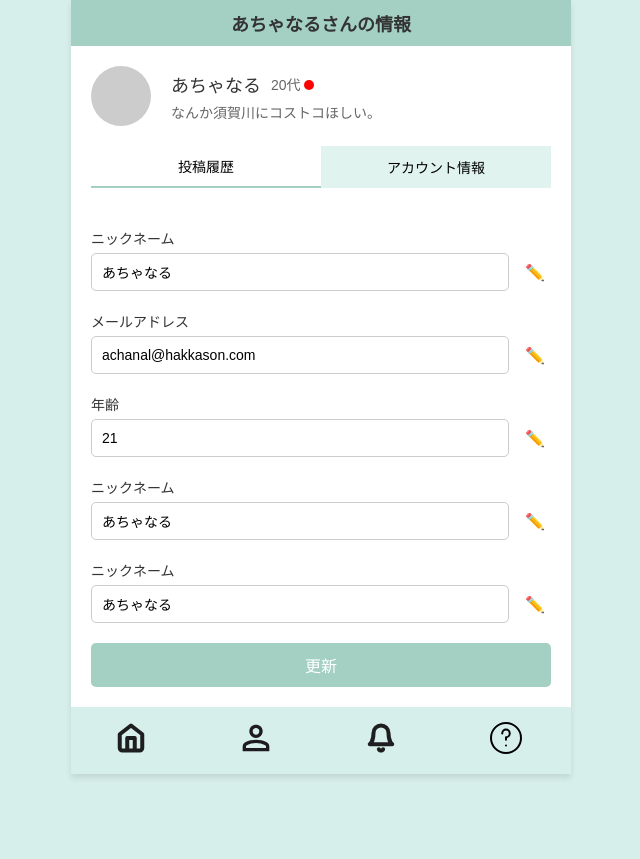
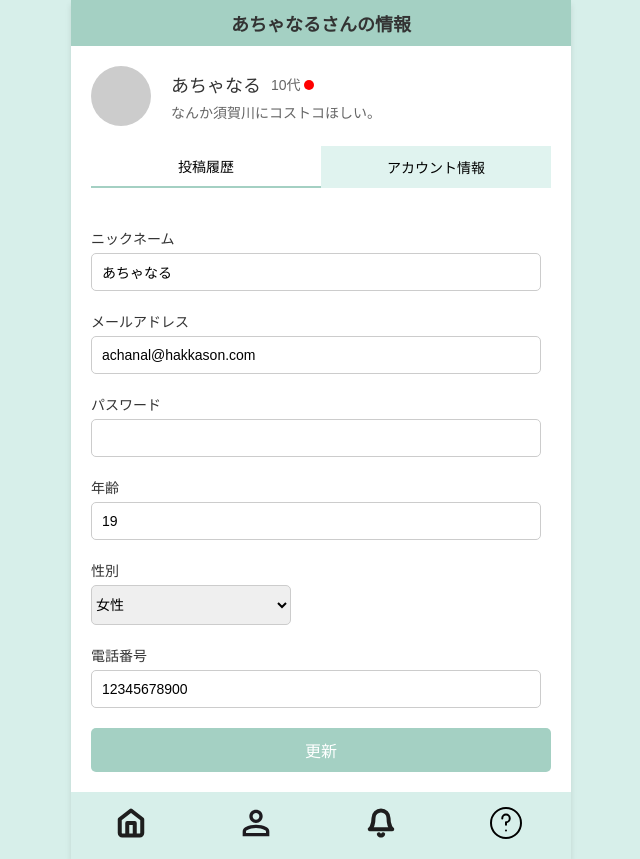
Before and after one commit to bo-cho/Hackathon, a plain HTML site: page HTML/accountinfo.html in a window 1280 px wide. Shown: the whole page, without its empty margins (319-959 px from the left). Before the commit the page ends 800 px from the top, so only its background shows below. Drawn offline with Linux system fonts and the light colour scheme.

Commit message:
パターン設定・ボタン消去など
accoun_infoブランチがおかしいので改めて作成

```diff
--- a/CSS/accountinfo.css
+++ b/CSS/accountinfo.css
@@ -104,6 +104,16 @@ label {
     font-size: 14px;
 }
 
+select {
+    display: block;
+    margin-bottom: 5px;
+    font-size: 14px;
+    width: 200px;
+    height: 40px;
+    border: 1px solid #ccc;
+    border-radius: 5px;
+}
+
 .input-group {
     display: flex;
     align-items: center;
@@ -116,14 +126,6 @@ input {
     border: 1px solid #ccc;
     border-radius: 5px;
     margin-right: 10px;
-}
-
-.edit-btn {
-    background: none;
-    border: none;
-    cursor: pointer;
-    font-size: 16px;
-    color: #666;
 }
 
 .update-btn {
--- a/CSS/signup.css
+++ /dev/null
@@ -1,72 +0,0 @@
-@charset "UTF-8";
-
-* {
-    padding: 0;
-    margin: 0;
-    box-sizing: border-box;
-}
-
-body{
-    font-family: Arial,sans-serif;
-    font-size: 16px;
-    color: #000000;
-    line-height: 1;
-    background-color: #ffffff;
-}
-
-header {
-    background-color: #8ac5c5;
-    width: 100%;
-    height: 50px;
-    margin: 0px;
-}
-
-.signup {
-    width: 930px;
-    max-width: 90%;
-    margin-top: 20px;
-    margin-left: auto;
-    margin-right: auto;
-    background-color: #bddbdb;
-}
-
-h1 {
-    text-align: center;
-    font-size: 16px;
-    margin: 10px 0 10px 0;
-}
-
-input {
-    margin-bottom: 10px;
-    padding: 10px;
-}
-
-input::before {
-    content: '';
-    position: absolute;
-    left: 10px;
-    top: 50%;
-    transform: translateY(-50%);
-    width: 20px;
-    height: 20px;
-    background-color: #8ac5c5;
-    border-radius: 3px;
-}
-
-.surname,.age {
-    margin-right: 5px;
-}
-
-.signup-btn {
-    display: flex;
-    justify-content: center;
-    align-items: center;
-    height: 60px;
-    width: 200px;
-    border-radius: 100px;
-    background-color: #8ac5c5;
-    color: #ffffff;
-    text-align: center;
-    border: none;
-    margin-bottom: 25px;
-}
--- a/HTML/accountinfo.html
+++ b/HTML/accountinfo.html
@@ -15,7 +15,7 @@
             <div class="profile-info">
                 <div class="avatar"></div>
                 <div class="details">
-                    <p class="name">あちゃなる <span class="age">20代 <span class="status-dot"></span></span></p>
+                    <p class="name">あちゃなる <span class="age">10代 <span class="status-dot"></span></span></p>
                     <p class="bio">なんか須賀川にコストコほしい。</p>
                 </div>
             </div>
@@ -29,36 +29,40 @@
                 <label for="nickname">ニックネーム</label>
                 <div class="input-group">
                     <input type="text" id="nickname" value="あちゃなる">
-                    <button type="button" class="edit-btn">✏️</button>
                 </div>
             </div>
             <div class="form-group">
                 <label for="email">メールアドレス</label>
                 <div class="input-group">
                     <input type="email" id="email" value="achanal@hakkason.com">
-                    <button type="button" class="edit-btn">✏️</button>
                 </div>
             </div>
-            <!-- 以下のニックネーム入力欄を追加 -->
+            <div class="form-group">
+                <label for="password">パスワード</label>
+                <div class="input-group">
+                    <input type="password" id="password" pattern="^[a-zA-Z0-9]{8,}$">
+                </div>
+            </div>
             <div class="form-group">
                 <label for="age">年齢</label>
                 <div class="input-group">
-                    <input type="number" id="age" value="21">
-                    <button type="button" class="edit-btn">✏️</button>
+                    <input type="number" id="age" value="19">
                 </div>
             </div>
             <div class="form-group">
-                <label for="nickname3">ニックネーム</label>
-                <div class="input-group">
-                    <input type="text" id="nickname3" value="あちゃなる">
-                    <button type="button" class="edit-btn">✏️</button>
-                </div>
+                <label for="gender">性別</label>
+                <select class="gender">
+                    <option value="" selected hidden>女性</option>
+                    <option>男性</option>
+                    <option>女性</option>
+                    <option>その他</option>
+                    <option>回答しない</option>
+                </select>
             </div>
             <div class="form-group">
-                <label for="nickname4">ニックネーム</label>
+                <label for="phone-number">電話番号</label>
                 <div class="input-group">
-                    <input type="text" id="nickname4" value="あちゃなる">
-                    <button type="button" class="edit-btn">✏️</button>
+                    <input type="number" id="phone-number" value="12345678900">
                 </div>
             </div>
             <button type="submit" class="update-btn">更新</button>
```
Also changed, not shown: HTML/signup.html (deleted, +0 -47 lines).
